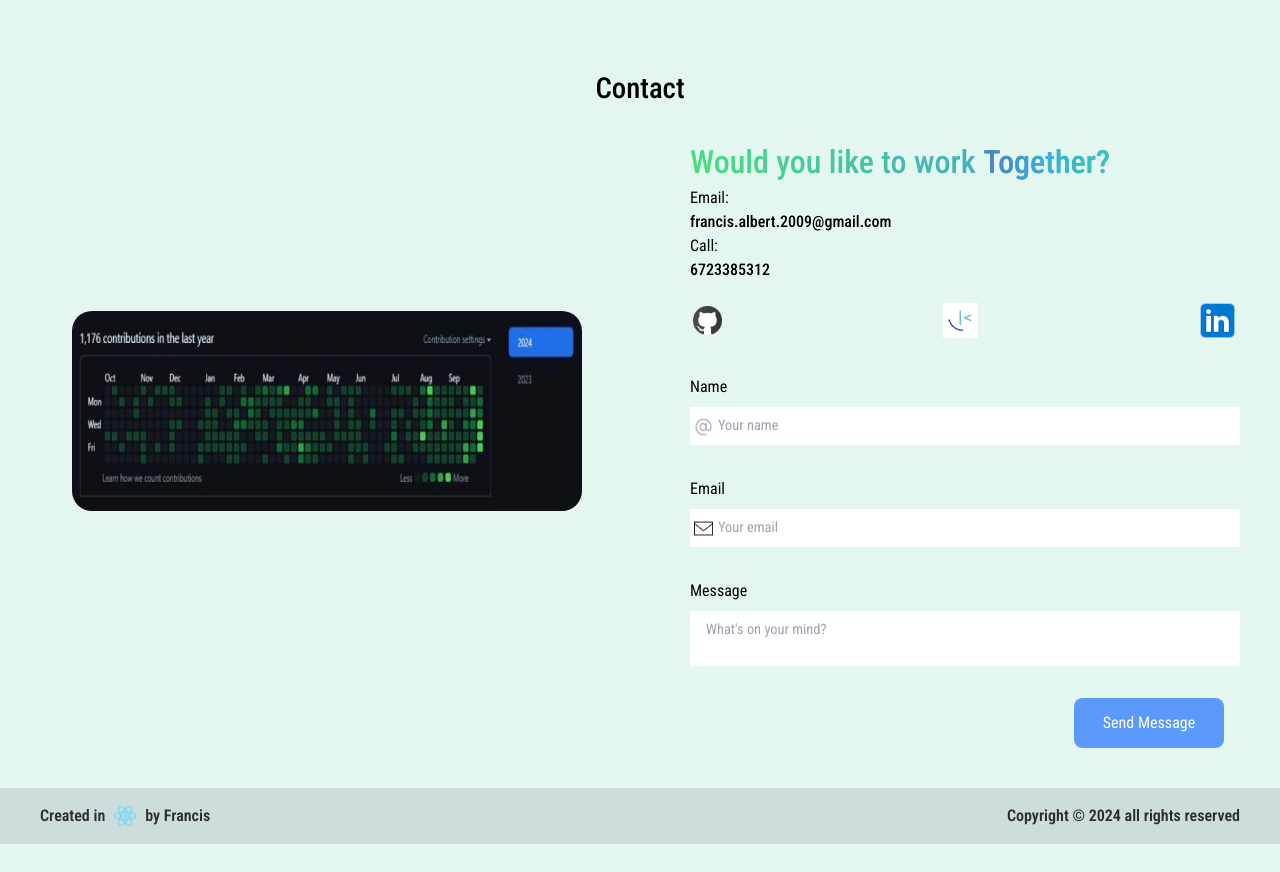
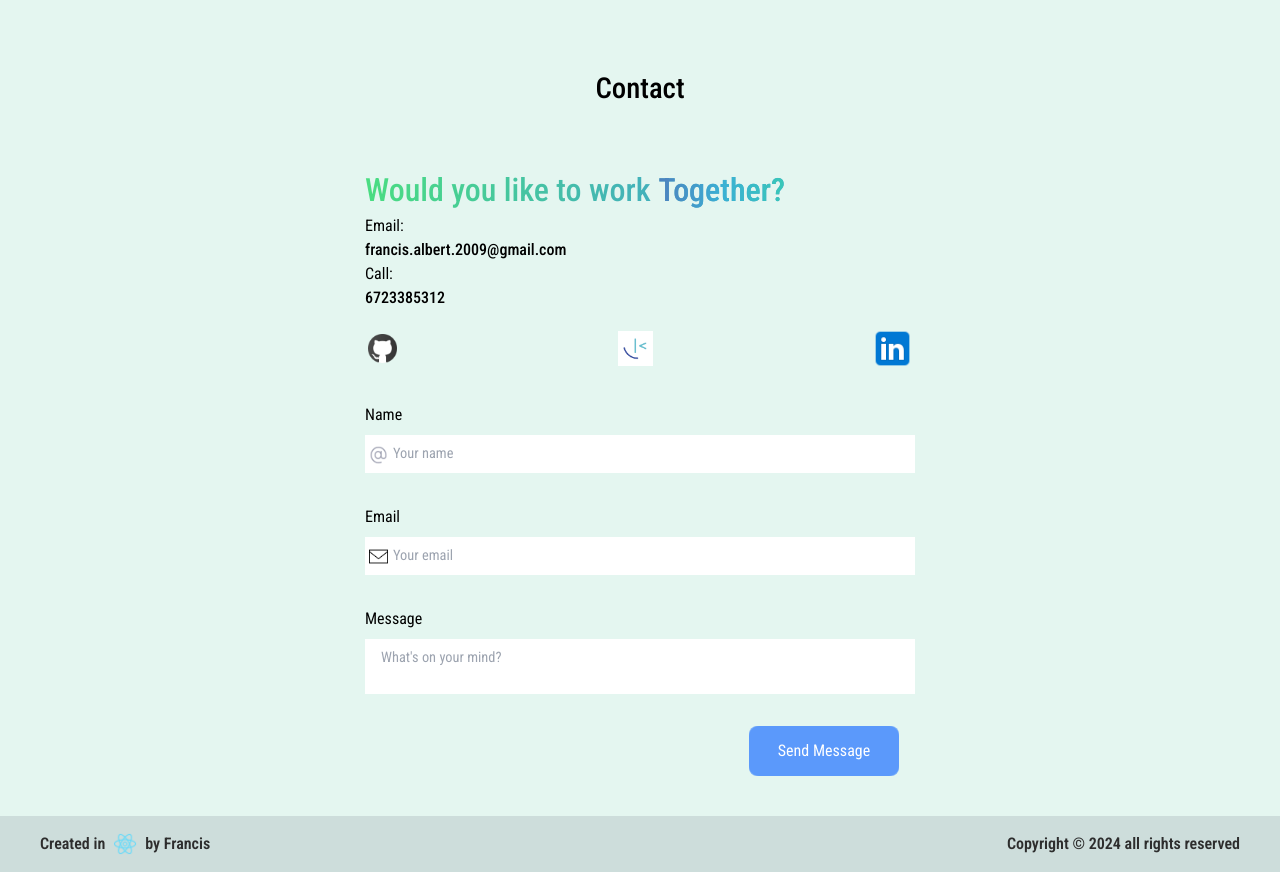
Before and after one commit to Francis7575/My-Portfolio, a React (Vite) app: page / in a window 1280 px wide. Shown: the part 1880-2752 px from the top of the page. Before the commit the page ends 2724 px from the top, so only its background shows below. Built offline with nearby package versions, Linux system fonts and the light colour scheme.

Commit message:
updated Contact section

```diff
--- a/src/components/contact/Contact.tsx
+++ b/src/components/contact/Contact.tsx
@@ -120,11 +120,11 @@ const ContactForm: React.FC = () => {
 				whileInView={{ opacity: 1, y: 0 }}
 				initial={{ opacity: 0, y: -10 }}
 				transition={{ duration: 1.5 }}
-				className="mt-10 mb-4 md:mb-7 md:mt-20 text-center text-[1.8rem] font-medium"
+				className="mt-10 mb-4 md:mb-14 md:mt-20 text-center text-[1.8rem] font-medium"
 			>
 				Contact
 			</motion.h2>
-			<div className='flex flex-col items-center lg:flex-row-reverse lg:justify-between'>
+			<div className='flex flex-col items-center lg:justify-between'>
 				<motion.div className='flex flex-col px-4 md:px-8 xl:px-0 w-full mx-auto max-w-[550px] md:mx-0'
 					whileInView={{ opacity: 1, x: 0 }}
 					initial={{ opacity: 0, x: 100 }}
@@ -210,14 +210,14 @@ const ContactForm: React.FC = () => {
 						</div>
 					</form>
 				</motion.div>
-				<motion.div
+				{/* <motion.div
 					whileInView={{ opacity: 1, x: 0 }}
 					initial={{ opacity: 0, x: -100 }}
 					transition={{ duration: 1.5 }}
 					className='basis-3/6 lg:flex lg:justify-start hidden mb-[4rem] pl-8'>
 						<img src={GithubHistory} alt="Github History" className='h-[200px] max-w-[510px] rounded-[20px]'/>
 					{/* <ModelViewer path={`/assets/test.glb`} scale={[5, 5, 5]} position={[0.2, 0.2, 0.2]} cameraPosition={[0, 0, 6]} /> */}
-				</motion.div>
+				{/* </motion.div> */}
 			</div>
 			{showAlert && <CustomAlert message={alertMessage} onClose={() => setShowAlert(false)} />}
 		</section>
```
